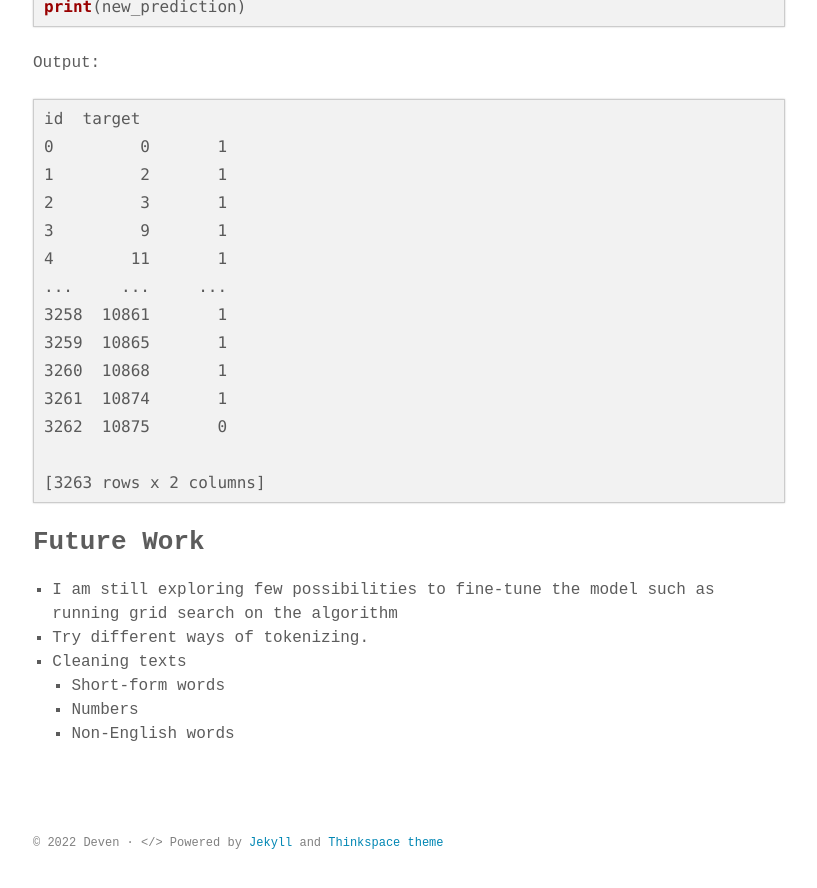
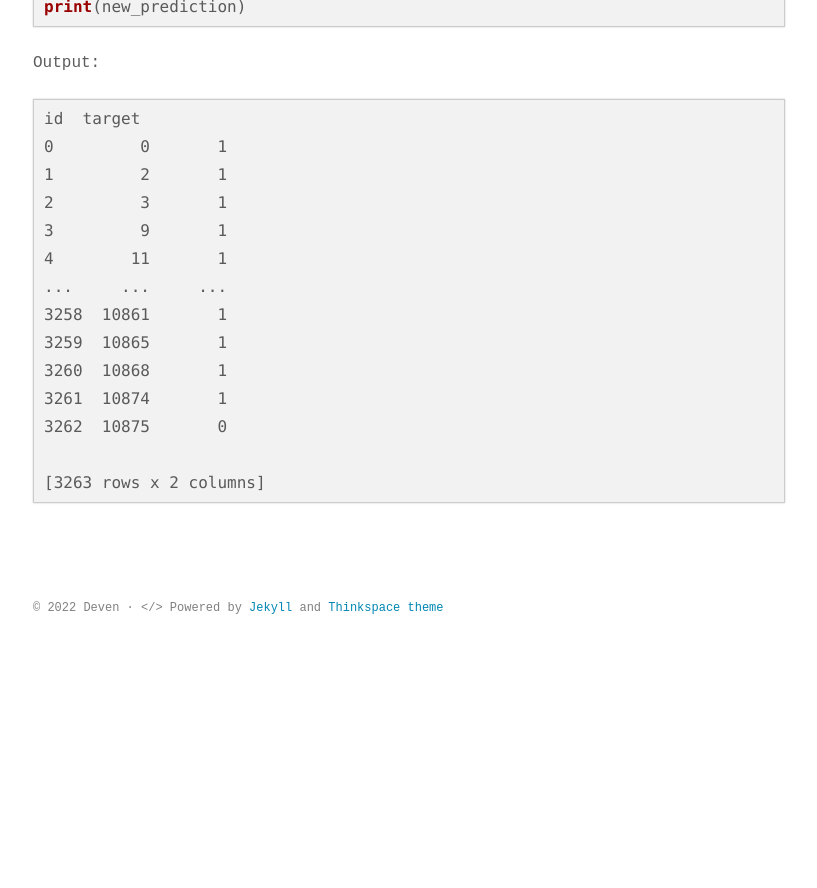
Before and after one commit to devennn/devennn.github.io, a Jekyll site: the page built from _posts/2020-02-07-kaggle-disaster-tweets.md, in a window 1280 px wide and 900 px high, scrolled down 5278 px. Shown: the top 888 px of the window, without its empty margins (231-1048 px from the left). Built offline with Jekyll 4.4.1, drawn with Linux system fonts in a browser that asks for light colours; some web fonts are replaced; after the commit the page ends 5943 px from its top, so only the background shows below that; some of the changed text lies outside the part shown.

Commit message:
Update 2020-02-07-kaggle-disaster-tweets.md

````diff
--- a/_posts/2020-02-07-kaggle-disaster-tweets.md
+++ b/_posts/2020-02-07-kaggle-disaster-tweets.md
@@ -215,12 +215,3 @@ id  target
 
 [3263 rows x 2 columns]
 ```
-
-## Future Work
-
-1. I am still exploring few possibilities to fine-tune the model such as running grid search on the algorithm
-2. Try different ways of tokenizing.
-3. Cleaning texts
-  - Short-form words
-  - Numbers
-  - Non-English words
````
Also changed, not shown: other parts of _posts/2020-02-07-kaggle-disaster-tweets.md (+1 -1 lines).
